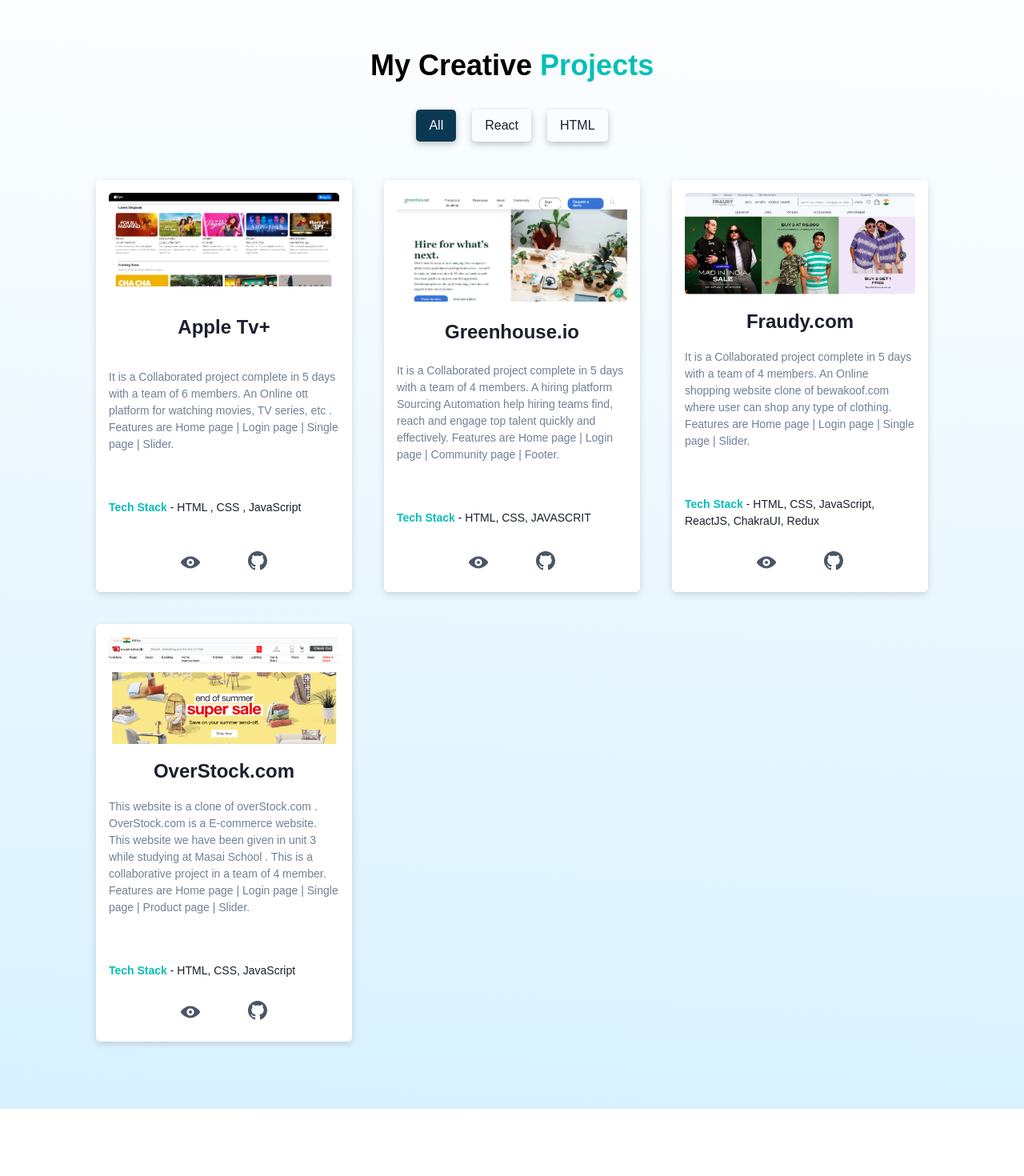
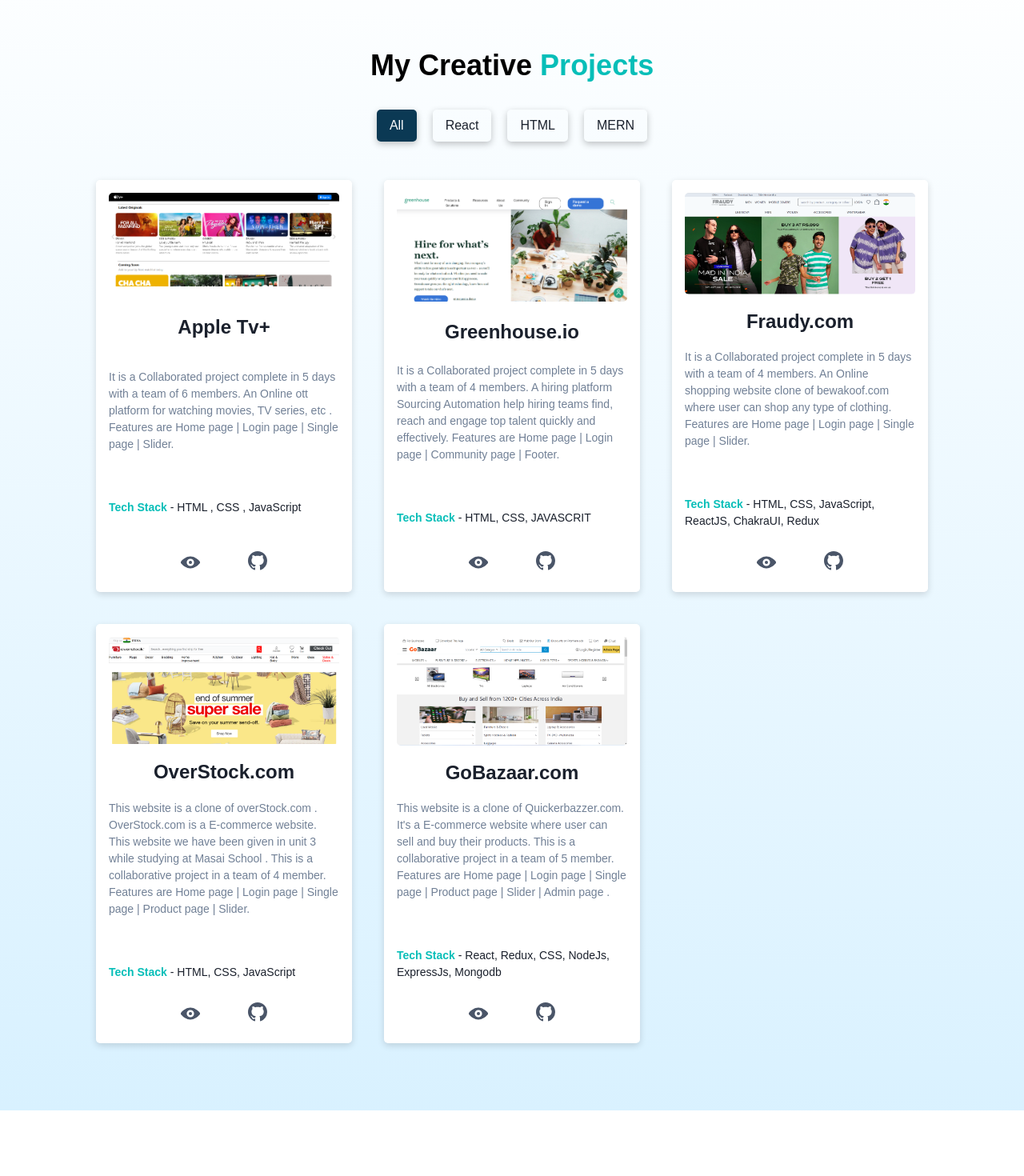
Before and after one commit to lipan1437/lipan1437.github.io, a React (Create React App) app: page / in a window 1280 px wide. Shown: the part 1460-2930 px from the top of the page at 80% size. Built offline with nearby package versions, Linux system fonts and the light colour scheme.

Commit message:
adding latest project

```diff
--- a/src/pages/Contact.jsx
+++ b/src/pages/Contact.jsx
@@ -154,7 +154,7 @@
                         _hover={{ border: "2px solid white" }}
                         leftIcon={<MdEmail size="20px" />}
                       >
-                        lipanpadhan1432@gmail.com
+                        <a href="mailto:lipanpadhan1432@gmail.com">lipanpadhan1432@gmail.com </a>
                       </Button>
                       <Button
                         size="md"
--- a/src/pages/Project.jsx
+++ b/src/pages/Project.jsx
@@ -32,6 +32,7 @@
 import bewakoof from "../images/bewakoof.png";
 import greenhouse from "../images/pro1.png";
 import overstock from "../images/overstock.png";
+import gobazaar from "../images/gobazzar.png"
 import { ButtonGroup } from "react-bootstrap";
 
 const projects = [
@@ -76,6 +77,16 @@
     view: "https://gleaming-wisp-eb6c81.netlify.app/",
     git: "https://github.com/lipan1437/-coherent-mother-3147",
   },
+  {
+    type: "MERN",
+    name: "GoBazaar.com",
+    image: gobazaar,
+    description:
+      "This  website is a clone of Quickerbazzer.com. It's a E-commerce website where user can sell and buy their products. This is a collaborative project in a team of 5 member. Features are Home page | Login page | Single page | Product page  | Slider | Admin page . ",
+    tech: " React, Redux, CSS, NodeJs, ExpressJs, Mongodb",
+    view: "https://gobazzar.vercel.app/",
+    git: "https://github.com/lipan1437/Gobazzar.com",
+  },
 ];
 
 const Project = () => {
@@ -116,6 +127,7 @@
     { name: "All", value: "All" },
     { name: "React", value: "React" },
     { name: "HTML", value: "HTML" },
+    { name: "MERN", value: "MERN" },
   ];
 
   const [selectedBtn, setSelectedBtn] = useState(0);
```
Also changed, not shown: src/images/gobazzar.png (added).
